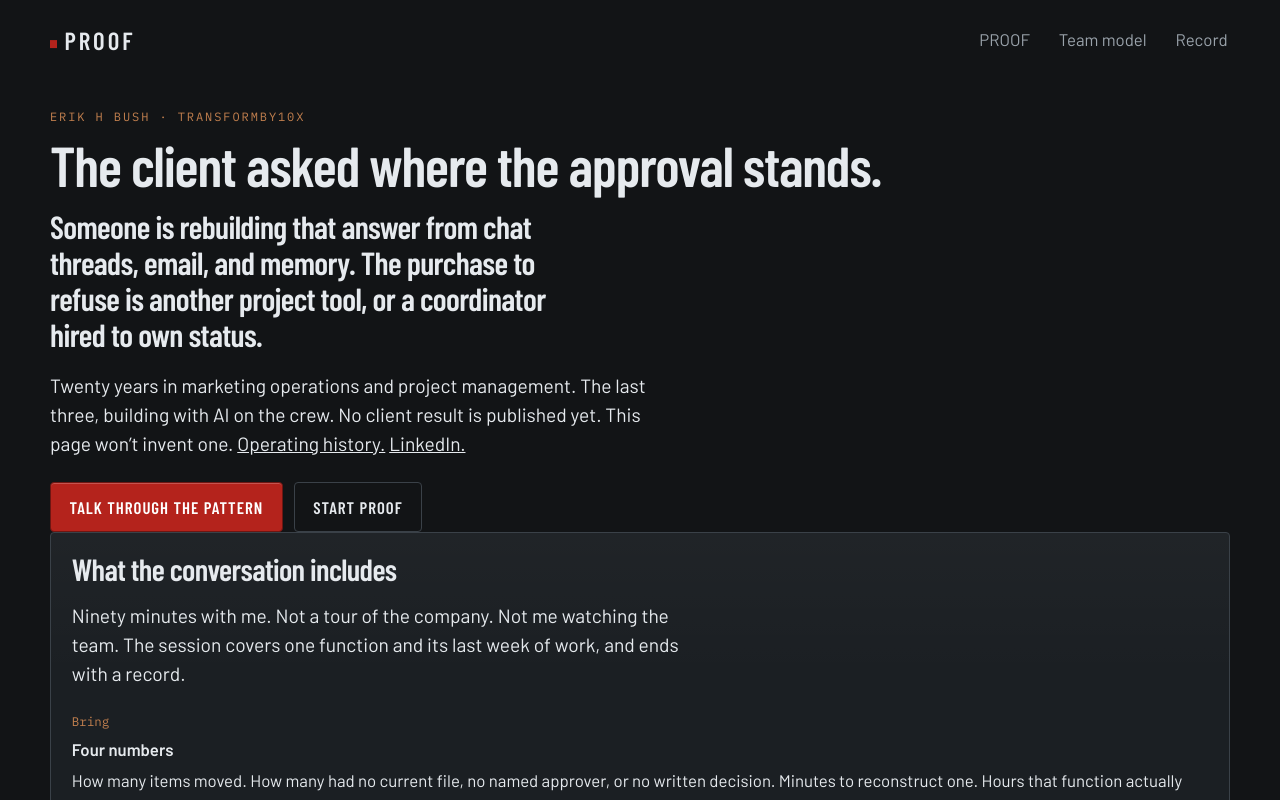
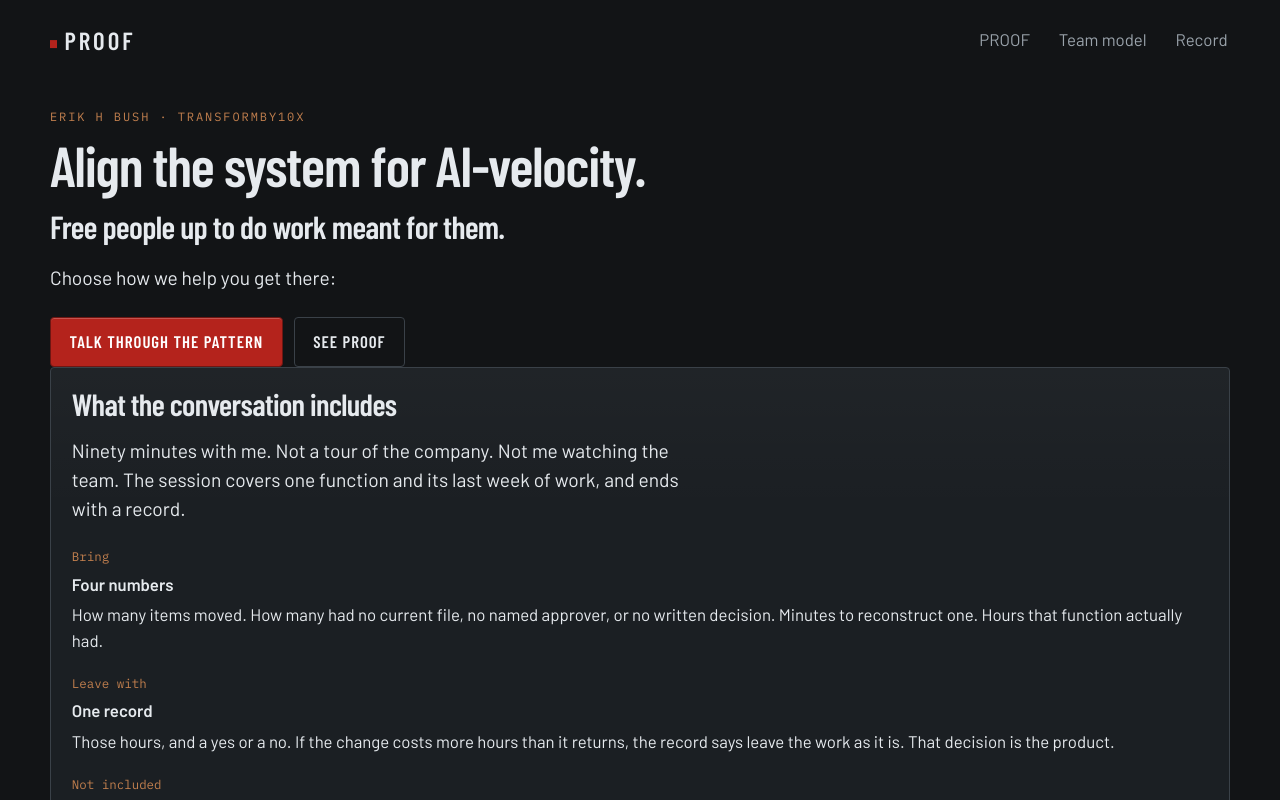
Before and after one commit to erikhinla/flow-visualizer-telemetry, a Next.js app: page /offer in a window 1280 px wide. Shown: the top 800 px of the page. Built offline with nearby package versions, Linux system fonts and the light colour scheme.

Commit message:
feat: update PROOF copy to match attachments creative (AI TOOLS MAKE MORE WORK POSSIBLE, updated offer page)

```diff
--- a/src/app/not-found.tsx
+++ b/src/app/not-found.tsx
@@ -8,7 +8,7 @@ export default function NotFound() {
       <p className="lede">PROOF is 15 answers. Start there, or open the team model.</p>
       <div className="actions">
         <Link className="button" href="/">
-          Start PROOF
+          SEE PROOF
         </Link>
         <Link className="button ghost" href="/visualizer">
           Process model
--- a/src/app/offer/page.tsx
+++ b/src/app/offer/page.tsx
@@ -25,24 +25,15 @@ export default function OfferPage() {
   return (
     <article className="offer">
       <p className="kicker">Erik H Bush · TransformBy10X</p>
-      <h1>The client asked where the approval stands.</h1>
-      <p className="benefit">
-        Someone is rebuilding that answer from chat threads, email, and memory. The purchase to refuse is
-        another project tool, or a coordinator hired to own status.
-      </p>
-      <p className="lede">
-        Twenty years in marketing operations and project management. The last three, building with
-        AI on the crew. No client result is published yet. This page won’t
-        invent one.{' '}
-        <a href="https://erikhbush.com/story">Operating history.</a>{' '}
-        <a href="https://www.linkedin.com/in/erik-h-bush/">LinkedIn.</a>
-      </p>
+      <h1>Align the system for AI-velocity.</h1>
+      <p className="benefit">Free people up to do work meant for them.</p>
+      <p className="lede">Choose how we help you get there:</p>
       <div className="actions">
         <a className="button" href={BOOKING_MAILTO}>
           Talk through the pattern
         </a>
         <Link className="button ghost" href="/map">
-          Start PROOF
+          SEE PROOF
         </Link>
       </div>
 
```
Also changed, not shown: src/components/ProofFlow.tsx (+4 -8 lines).
